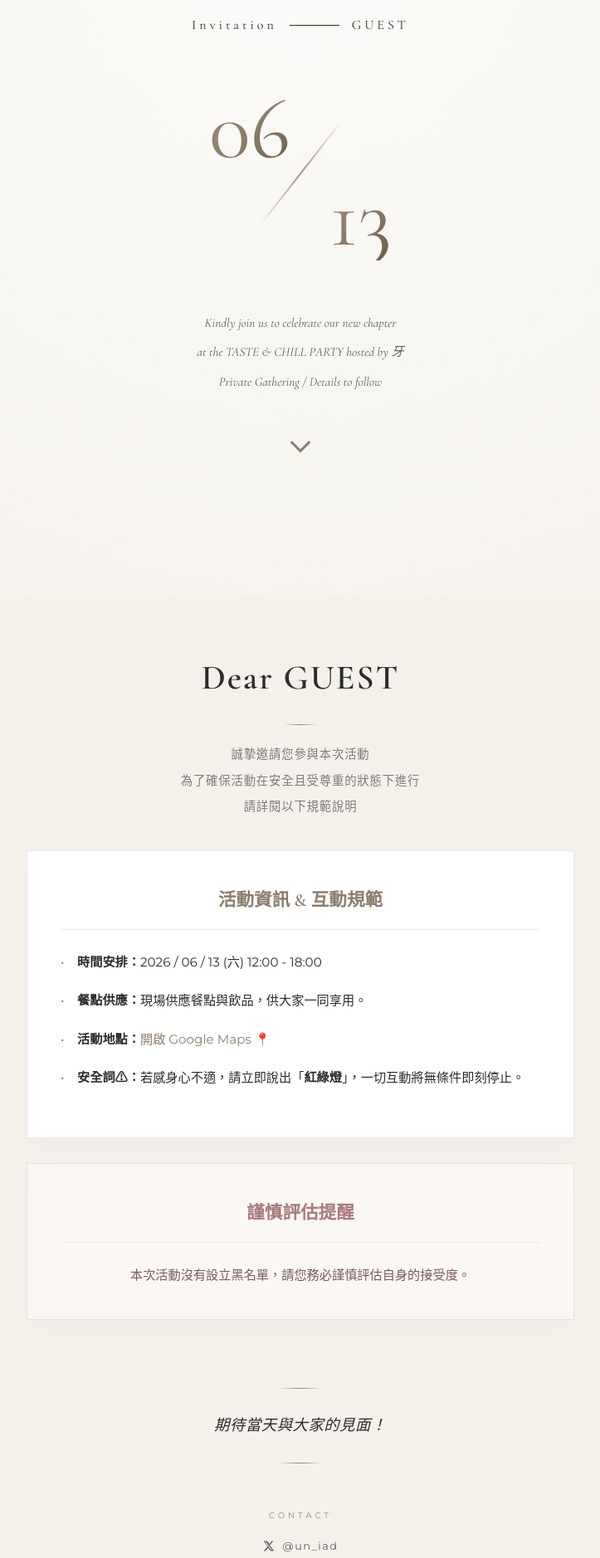
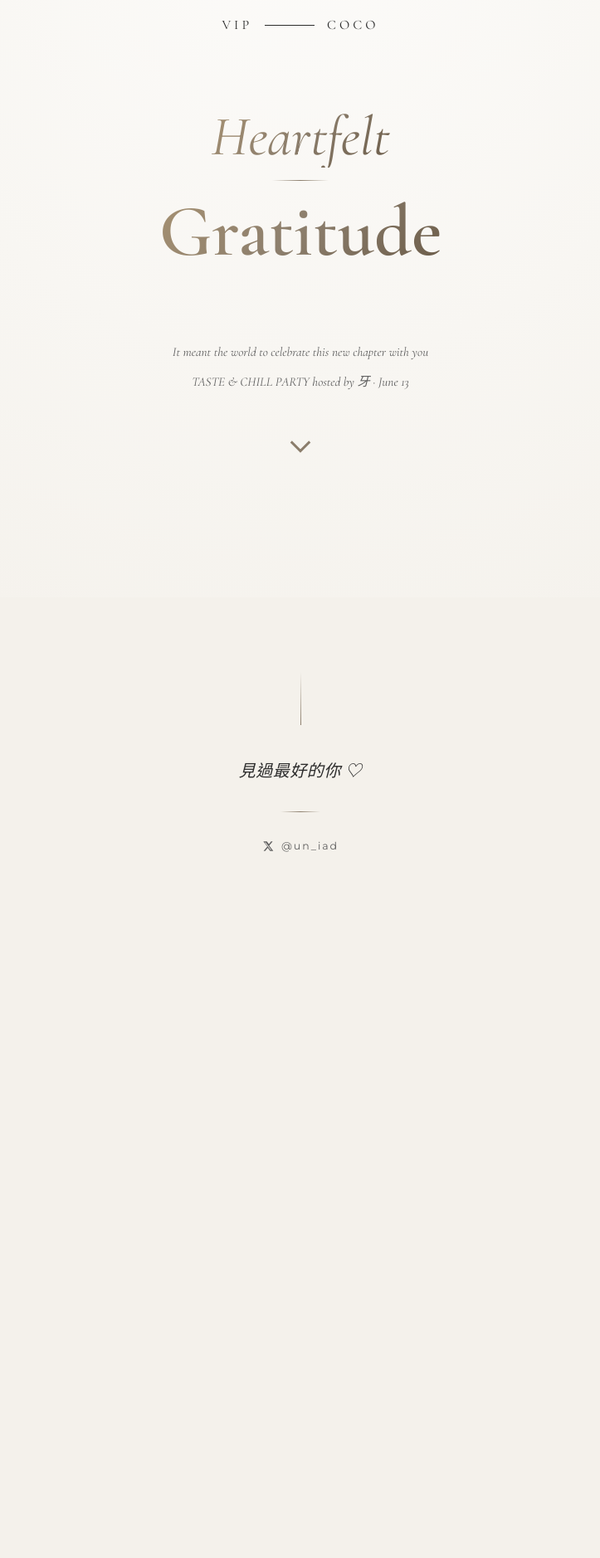
Before and after one commit to coco881110-create/Invitation.GUEST, a plain HTML site: page index.html in a window 1280 px wide. Shown: the part 80-1958 px from the top of the page at 83% size, without its empty margins (278-1001 px from the left). After the commit the page ends 1221 px from the top, so only its background shows below. Drawn offline with nearby package versions, Linux system fonts and the light colour scheme.

Commit message:
感謝參加

```diff
--- a/index.html
+++ b/index.html
@@ -3,9 +3,9 @@
 <head>
     <meta charset="UTF-8">
     <meta name="viewport" content="width=device-width, initial-scale=1.0, maximum-scale=5.0">
-    <title>TASTE & CHILL PARTY ｜ 貴賓邀請函</title>
+    <title>TASTE & CHILL PARTY ｜ Shared Moments</title>
 
-    <link href="https://fonts.googleapis.com/css2?family=Cormorant+Garamond:ital,wght@0,400;0,600;1,400&family=Noto+Serif+TC:wght@400;600&family=Montserrat:wght@300;400;500&display=swap" rel="stylesheet">
+    <link href="https://fonts.googleapis.com/css2?family=Cormorant+Garamond:ital,wght@0,400;0,600;1,400;1,600&family=Noto+Serif+TC:wght@400;600&family=Montserrat:wght@300;400;500&display=swap" rel="stylesheet">
 
     <style>
         :root {
@@ -15,8 +15,8 @@
             --accent-color: #8c7e6c;
             --card-bg: #ffffff;
             --border-light: rgba(44, 44, 44, 0.1);
-            --font-serif: 'Cormorant Garamond', 'Noto Serif TC', 'Baskerville', 'Georgia', 'Times New Roman', 'Songti TC', 'Apple LiSung', '仿宋體', '微軟新細明體', serif;
-            --font-sans: 'Montserrat', -apple-system, BlinkMacSystemFont, "Segoe UI", Roboto, "Helvetica Neue", Arial, "PingFang TC", "Noto Sans CJK TC", "Microsoft JhengHei", sans-serif;
+            --font-serif: 'Cormorant Garamond', 'Noto Serif TC', 'Baskerville', 'Georgia', serif;
+            --font-sans: 'Montserrat', -apple-system, BlinkMacSystemFont, "Segoe UI", "PingFang TC", "Microsoft JhengHei", sans-serif;
         }
 
         * { box-sizing: border-box; margin: 0; padding: 0; }
@@ -29,7 +29,8 @@
             -webkit-font-smoothing: antialiased;
         }
 
-        .hero-image-style {
+        /* ── Hero ── */
+        .hero {
             height: 100vh;
             display: flex;
             flex-direction: column;
@@ -41,142 +42,200 @@
             background: radial-gradient(circle at 50% 0%, #fcfbf9 0%, #f4f1eb 100%);
         }
 
-        .monogram { font-family: var(--font-serif) !important; font-size: 1rem; font-weight: 400; letter-spacing: 4px; display: flex; align-items: center; gap: 15px; }
+        .monogram {
+            font-family: var(--font-serif) !important;
+            font-size: 1rem;
+            font-weight: 400;
+            letter-spacing: 4px;
+            display: flex;
+            align-items: center;
+            gap: 15px;
+        }
         .monogram .line { width: 60px; height: 1px; background-color: var(--text-main); }
 
-        .date-hero { position: relative; width: 180px; height: 180px; margin: auto; font-family: var(--font-serif) !important; user-select: none; }
-        .date-hero .month { position: absolute; top: -15px; left: -20px; font-size: 6.5rem; line-height: 1; background: linear-gradient(135deg, #a69172 0%, var(--accent-color) 50%, #6b5c49 100%); -webkit-background-clip: text; -webkit-text-fill-color: transparent; }
-        .date-hero .day { position: absolute; bottom: -15px; right: -20px; font-size: 6.5rem; line-height: 1; background: linear-gradient(135deg, #a69172 0%, var(--accent-color) 50%, #6b5c49 100%); -webkit-background-clip: text; -webkit-text-fill-color: transparent; }
-        .date-hero .divider { position: absolute; top: 50%; left: 50%; width: 1.5px; height: 160px; background: linear-gradient(to bottom, transparent, var(--accent-color), transparent); transform: translate(-50%, -50%) rotate(38deg); opacity: 0.8; }
+        /* ── 居中對稱疊字主視覺 ── */
+        .ty-stack {
+            display: flex;
+            flex-direction: column;
+            align-items: center;
+            user-select: none;
+        }
 
-        .english-invite { font-family: var(--font-serif) !important; font-size: 0.95rem; font-style: italic; color: var(--text-muted); line-height: 2; margin-bottom: 5vh; }
+        .ty-thank {
+            font-family: var(--font-serif) !important;
+            font-size: 4.2rem;
+            font-style: italic;
+            font-weight: 400;
+            line-height: 1.1;
+            background: linear-gradient(135deg, #a69172 0%, var(--accent-color) 50%, #6b5c49 100%);
+            -webkit-background-clip: text;
+            -webkit-text-fill-color: transparent;
+            background-clip: text;
+            opacity: 0;
+            animation: slideDown 0.85s ease 0.1s forwards;
+        }
+
+        .ty-rule {
+            width: 68px;
+            height: 1px;
+            background: linear-gradient(to right, transparent, var(--accent-color), transparent);
+            margin: 15px 0;
+            transform: scaleX(0);
+            transform-origin: center;
+            animation: growRule 0.65s ease 0.65s forwards;
+        }
+
+        .ty-you {
+            font-family: var(--font-serif) !important;
+            font-size: 5.5rem;
+            font-weight: 600;
+            line-height: 1.05;
+            background: linear-gradient(135deg, #a69172 0%, var(--accent-color) 50%, #6b5c49 100%);
+            -webkit-background-clip: text;
+            -webkit-text-fill-color: transparent;
+            background-clip: text;
+            opacity: 0;
+            animation: slideUp 0.85s ease 0.9s forwards;
+        }
+
+        @keyframes slideDown {
+            from { opacity: 0; transform: translateY(-14px); }
+            to   { opacity: 1; transform: translateY(0); }
+        }
+        @keyframes growRule {
+            from { transform: scaleX(0); opacity: 0; }
+            to   { transform: scaleX(1); opacity: 1; }
+        }
+        @keyframes slideUp {
+            from { opacity: 0; transform: translateY(14px); }
+            to   { opacity: 1; transform: translateY(0); }
+        }
+
+        /* ── Invite copy ── */
+        .english-invite {
+            font-family: var(--font-serif) !important;
+            font-size: 0.95rem;
+            font-style: italic;
+            color: var(--text-muted);
+            line-height: 2;
+            margin-bottom: 5vh;
+        }
         .english-invite span { display: block; margin-bottom: 5px; }
 
-        .scroll-indicator { position: absolute; bottom: 18vh; left: 50%; transform: translateX(-50%); color: var(--accent-color); animation: fadeDown 2s infinite ease-in-out; cursor: pointer; z-index: 99; padding: 10px; }
+        /* ── Scroll arrow ── */
+        .scroll-indicator {
+            position: absolute;
+            bottom: 18vh;
+            left: 50%;
+            transform: translateX(-50%);
+            color: var(--accent-color);
+            animation: bounce 2s infinite ease-in-out;
+            cursor: pointer;
+            z-index: 99;
+            padding: 10px;
+        }
         .scroll-indicator svg { width: 36px; height: 36px; stroke-width: 2; }
-        @keyframes fadeDown { 0% { transform: translate(-50%, -6px); opacity: 0.2; } 50% { opacity: 1; } 100% { transform: translate(-50%, 6px); opacity: 0.2; } }
+        @keyframes bounce {
+            0%   { transform: translate(-50%, -6px); opacity: 0.2; }
+            50%  { opacity: 1; }
+            100% { transform: translate(-50%,  6px); opacity: 0.2; }
+        }
 
-        .container { max-width: 700px; margin: 0 auto; padding: 60px 20px 100px; }
-        .chinese-intro { text-align: center; margin-bottom: 36px; }
-        .chinese-intro h1 { font-family: var(--font-serif) !important; font-size: 2.6rem; font-weight: 600; color: var(--text-main); margin-bottom: 18px; letter-spacing: 2px; }
+        /* ── 靜態結語 ── */
+        .closing-section {
+            display: flex;
+            flex-direction: column;
+            align-items: center;
+            padding: 90px 20px 110px;
+        }
 
-        .helper-text { font-family: var(--font-sans) !important; font-size: 0.9rem !important; font-weight: 300 !important; color: var(--text-muted) !important; line-height: 2.2 !important; letter-spacing: 0.8px !important; opacity: 0.8; }
+        .closing-vline {
+            width: 1px;
+            height: 64px;
+            background: linear-gradient(to bottom, transparent, var(--accent-color));
+            margin-bottom: 38px;
+        }
 
-        .section-card { background: var(--card-bg); border: 1px solid var(--border-light); padding: 40px; margin-bottom: 30px; box-shadow: 0 15px 35px rgba(0, 0, 0, 0.02); }
-        .section-card h2 { font-family: var(--font-serif) !important; font-size: 1.35rem; font-weight: 600; color: var(--accent-color); margin-bottom: 25px; border-bottom: 1px solid var(--border-light); padding-bottom: 15px; text-align: center; }
+        .closing-phrase {
+            font-family: var(--font-serif) !important;
+            font-size: 1.25rem;
+            font-style: italic;
+            font-weight: 400;
+            color: var(--text-main);
+            letter-spacing: 0.5px;
+            line-height: 1.8;
+            margin-bottom: 30px;
+            text-align: center;
+        }
 
-        ul { list-style: none !important; padding: 0 !important; }
-        li { font-family: var(--font-sans) !important; margin-bottom: 18px; color: var(--text-main); font-size: 0.95rem; padding-left: 20px; position: relative; list-style: none !important; }
-        li::before { content: '•'; position: absolute; left: 0; color: var(--accent-color); }
-        strong { font-family: var(--font-serif) !important; font-weight: 600; }
+        .closing-rule-h {
+            width: 48px;
+            height: 1px;
+            background: linear-gradient(to right, transparent, var(--accent-color), transparent);
+            margin-bottom: 30px;
+        }
 
-        .warning-card { background: #faf7f5; border: 1px solid rgba(193, 154, 154, 0.25); }
-        .warning-card h2 { color: #a87b7b; border-bottom-color: rgba(193, 154, 154, 0.15); }
-        .warning-card p { font-family: var(--font-sans) !important; color: #7a5c5c; font-size: 0.95rem; text-align: center; }
+        .twitter-link {
+            display: inline-flex;
+            align-items: center;
+            gap: 9px;
+            font-family: var(--font-sans) !important;
+            font-size: 0.78rem;
+            font-weight: 400;
+            letter-spacing: 2px;
+            color: var(--text-muted);
+            text-decoration: none;
+            transition: color 0.3s ease;
+        }
+        .twitter-link:hover { color: var(--text-main); }
+        .twitter-link svg { width: 14px; height: 14px; fill: currentColor; flex-shrink: 0; }
 
-        /* ── 地圖連結 ── */
-        .map-link { color: var(--accent-color); text-decoration: none; border-bottom: 1px solid transparent; transition: border-color 0.25s ease; }
-        .map-link:hover { border-bottom-color: var(--accent-color); }
-
-        /* ── 結尾寄語 ── */
-        .closing-note { text-align: center; padding: 52px 24px 44px; margin-bottom: 10px; }
-        .closing-rule { width: 54px; height: 1px; background: linear-gradient(to right, transparent, var(--accent-color), transparent); margin: 0 auto 24px; }
-        .closing-text { font-family: var(--font-serif) !important; font-size: 1.15rem; font-style: italic; font-weight: 400; color: var(--text-main); line-height: 2.2; letter-spacing: 0.5px; }
-
-        /* ── 聯繫方式 ── */
-        .contact-section { text-align: center; padding-bottom: 80px; }
-        .contact-label { font-family: var(--font-sans) !important; font-size: 0.62rem; letter-spacing: 4px; text-transform: uppercase; color: var(--text-muted); margin-bottom: 16px; opacity: 0.7; }
-        .twitter-link { display: inline-flex; align-items: center; gap: 9px; font-family: var(--font-sans) !important; font-size: 0.8rem; font-weight: 400; letter-spacing: 1.5px; color: var(--text-muted); text-decoration: none; transition: color 0.3s ease; }
-        .twitter-link:hover { color: var(--text-main); }
-        .twitter-link svg { width: 15px; height: 15px; fill: currentColor; flex-shrink: 0; }
-
+        /* ── Responsive ── */
         @media (max-width: 600px) {
-            .hero-image-style { padding: 10vh 20px 25vh !important; }
-            .helper-text { font-size: 0.78rem !important; line-height: 2.4 !important; padding: 0 15px !important; }
-            .chinese-intro h1 { font-size: 2.1rem !important; }
+            .hero { padding: 10vh 20px 25vh !important; }
             .scroll-indicator { bottom: 20vh !important; }
-            .date-hero { width: 140px; height: 140px; }
-            .date-hero .month { font-size: 5rem; left: -10px; }
-            .date-hero .day { font-size: 5rem; right: -10px; }
-            .date-hero .divider { height: 130px; }
-            .closing-text { font-size: 1rem; }
+            .ty-thank { font-size: 3.2rem; }
+            .ty-you   { font-size: 4.2rem; }
+            .ty-rule  { width: 52px; margin: 11px 0; }
+            .closing-phrase { font-size: 1.1rem; }
         }
     </style>
 </head>
 <body>
 
-    <header class="hero-image-style">
-        <div class="monogram">Invitation <span class="line"></span>GUEST</div>
+    <header class="hero">
+        <div class="monogram">VIP <span class="line"></span> COCO</div>
 
-        <div class="date-hero">
-            <div class="month">06</div>
-            <div class="divider"></div>
-            <div class="day">13</div>
+        <div class="ty-stack">
+            <span class="ty-thank">Heartfelt</span>
+            <div class="ty-rule"></div>
+            <span class="ty-you">Gratitude</span>
         </div>
 
         <div class="english-invite">
-            <span>Kindly join us to celebrate our new chapter</span>
-            <span>at the TASTE &amp; CHILL PARTY hosted by 牙</span>
-            <span>Private Gathering / Details to follow</span>
+            <span>It meant the world to celebrate this new chapter with you</span>
+            <span>TASTE &amp; CHILL PARTY hosted by 牙 · June 13</span>
         </div>
-        <div class="scroll-indicator" onclick="window.scrollBy({top: window.innerHeight, behavior: 'smooth'});">
-            <svg viewBox="0 0 24 24" fill="none" stroke="currentColor"><path d="M19.5 8.25l-7.5 7.5-7.5-7.5" /></svg>
+
+        <div class="scroll-indicator"
+             onclick="document.getElementById('closing').scrollIntoView({behavior:'smooth'});">
+            <svg viewBox="0 0 24 24" fill="none" stroke="currentColor">
+                <path d="M19.5 8.25l-7.5 7.5-7.5-7.5" />
+            </svg>
         </div>
     </header>
 
-    <main class="container">
-        <div class="chinese-intro reveal">
-            <h1>Dear GUEST</h1>
-            <div style="width:40px;height:1px;background:linear-gradient(to right,transparent,var(--accent-color),transparent);margin:16px auto 20px;"></div>
-<p class="helper-text">
-    誠摯邀請您參與本次活動<br>
-    為了確保活動在安全且受尊重的狀態下進行<br>
-    請詳閱以下規範說明
-</p>
-        </div>
-
-        <div class="section-card reveal">
-            <h2>活動資訊 &amp; 互動規範</h2>
-            <ul>
-                <li><strong>時間安排：</strong>2026 / 06 / 13 (六) 12:00 - 18:00</li>
-                <li><strong>餐點供應：</strong>現場供應餐點與飲品，供大家一同享用。</li>
-                <li><strong>活動地點：</strong><a href="https://maps.app.goo.gl/XQ46o7CmQvPdktDN9?g_st=il" target="_blank" rel="noopener" class="map-link">開啟 Google Maps 📍</a></li>
-                <li><strong>安全詞⚠：</strong>若感身心不適，請立即說出「<strong>紅綠燈</strong>」，一切互動將無條件即刻停止。</li>
-            </ul>
-        </div>
-
-        <div class="section-card warning-card reveal">
-            <h2>謹慎評估提醒</h2>
-            <p>本次活動沒有設立黑名單，請您務必謹慎評估自身的接受度。</p>
-        </div>
-
-        <!-- 結尾寄語 -->
-        <div class="closing-note reveal">
-            <div class="closing-rule"></div>
-            <p class="closing-text">期待當天與大家的見面！</p>
-            <div class="closing-rule" style="margin-top: 24px; margin-bottom: 0;"></div>
-        </div>
-
-        <!-- 聯繫方式 -->
-        <div class="contact-section reveal">
-            <p class="contact-label">Contact</p>
+    <section class="closing-section" id="closing">
+        <div class="closing-vline"></div>
+        <p class="closing-phrase">見過最好的你 ♡</p>
+        <div class="closing-rule-h"></div>
         <a href="https://x.com/un_iad?s=11" target="_blank" rel="noopener" class="twitter-link">
             <svg viewBox="0 0 24 24" xmlns="http://www.w3.org/2000/svg">
                 <path d="M18.244 2.25h3.308l-7.227 8.26 8.502 11.24H16.17l-4.714-6.231-5.401 6.231H2.763l7.737-8.835L2.25 2.25h7.228l4.254 5.622L18.244 2.25zm-1.161 17.52h1.833L7.084 4.126H5.117L17.083 19.77z"/>
             </svg>
             @un_iad
         </a>
-        </div>
+    </section>
 
-    </main>
-
-    <script>
-        document.addEventListener("DOMContentLoaded", function() {
-            document.body.classList.add("js-enabled");
-            var reveals = document.querySelectorAll(".reveal");
-            var obs = new IntersectionObserver(e => e.forEach(i => i.isIntersecting && i.target.classList.add("visible")), {threshold: 0.02});
-            reveals.forEach(r => obs.observe(r));
-        });
-    </script>
 </body>
 </html>
```
Lines whose indentation alone changed are shown as unchanged.
